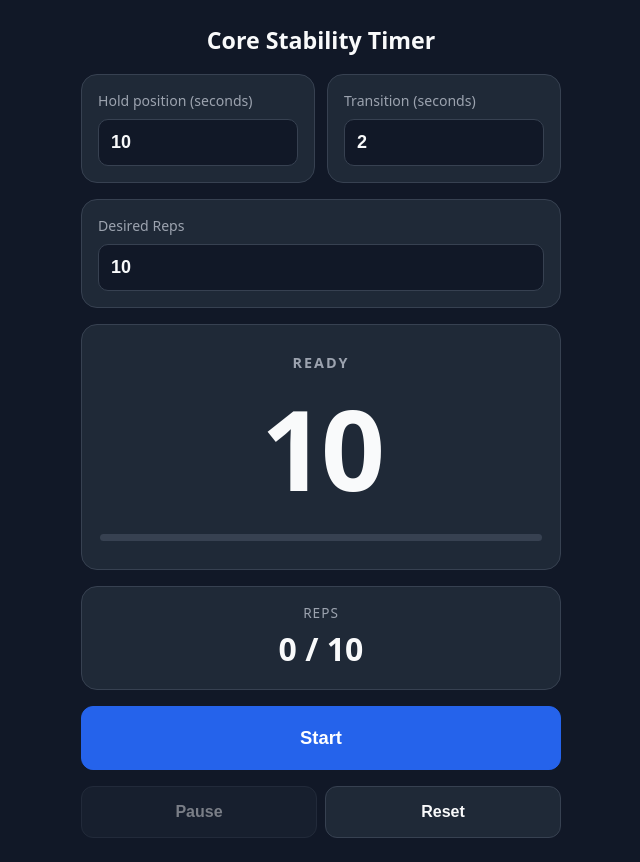
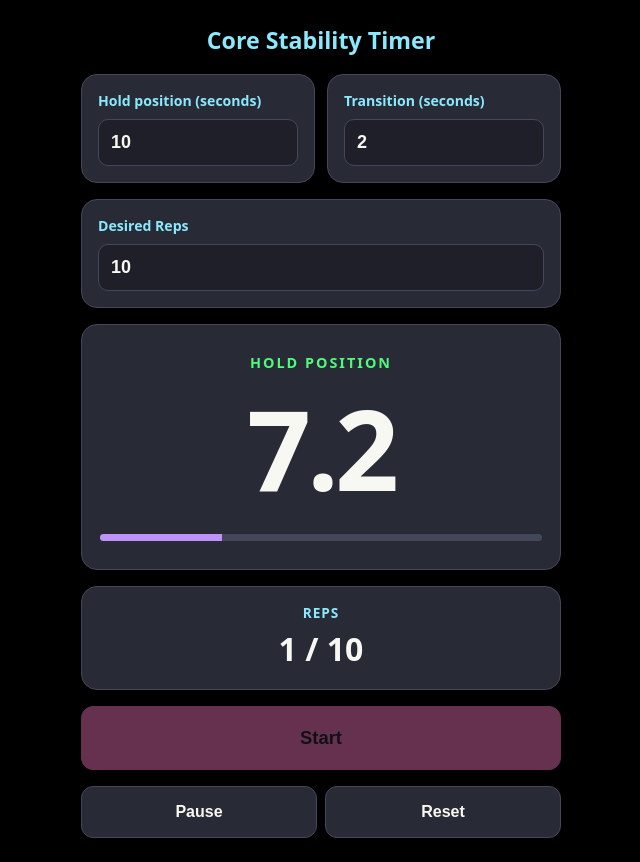
Before and after one commit to tarsyy/tarsyy.github.io, a plain HTML site: page index.html in a window 1280 px wide. Both pictures are taken after a click on the button "Start". Shown: the whole page, without its empty margins (319-959 px from the left). Drawn offline with Linux system fonts and the light colour scheme.

Commit message:
Revamp Core Stability Timer UI and functionality
Updated styling and functionality for the Core Stability Timer application, including new color scheme and improved button interactions.

```diff
--- a/index.html
+++ b/index.html
@@ -1,285 +1,202 @@
-
-
 <!DOCTYPE html>
-
 <html lang="en">
-
 <head>
-
 <meta charset="UTF-8">
-
 <meta name="viewport" content="width=device-width, initial-scale=1">
-
 <title>Core Stability Timer</title>
 
 <style>
-
 :root {
-
-  --bg: #111827;
-
-  --panel: #1f2937;
-
-  --text: #f9fafb;
-
-  --muted: #9ca3af;
-
-  --accent: #2563eb;
-
-  --border: #374151;
-
+  --bg: #000000;
+  --panel: #282a36;
+  --input-bg: #1e1f29;
+  --text: #f8f8f2;
+  --muted: #6272a4;
+  --accent: #bd93f9;
+  --pink: #ff79c6;
+  --cyan: #8be9fd;
+  --green: #50fa7b;
+  --orange: #ffb86c;
+  --border: #44475a;
 }
 
 * { box-sizing: border-box; }
 
 body {
-
   margin: 0;
-
   min-height: 100vh;
-
   padding: 24px 16px;
-
   display: grid;
-
   place-items: center;
-
   background: var(--bg);
-
   color: var(--text);
-
   font: 16px/1.45 system-ui, sans-serif;
-
 }
 
 main {
-
   width: min(100%, 480px);
-
   display: flex;
-
   flex-direction: column;
-
   gap: 16px;
-
 }
 
 h1 {
-
   font-size: 1.45rem;
-
   text-align: center;
-
   margin: 0;
-
+  color: var(--cyan);
 }
 
 .panel {
-
   background: var(--panel);
-
   border: 1px solid var(--border);
-
   border-radius: 16px;
-
   padding: 16px;
-
 }
 
 .settings {
-
   display: grid;
-
   grid-template-columns: 1fr 1fr;
-
   gap: 12px;
-
 }
 
 label {
-
   display: block;
-
-  color: var(--muted);
-
+  color: var(--cyan);
   font-size: .88rem;
-
+  font-weight: 600;
   margin-bottom: 8px;
-
 }
 
 input[type=number] {
+  width: 100%;
+  padding: 12px;
+  border: 1px solid var(--border);
+  border-radius: 10px;
+  background: var(--input-bg);
+  color: var(--text);
+  font-size: 18px;
+  font-weight: 650;
+}
 
-  width: 100%;
-
-  padding: 12px;
-
-  border: 1px solid var(--border);
-
-  border-radius: 10px;
-
-  background: var(--bg);
-
-  color: var(--text);
-
-  font-size: 18px;
-
-  font-weight: 650;
-
+input[type=number]:focus {
+  outline: none;
+  border-color: var(--accent);
 }
 
 .display {
-
   text-align: center;
-
   padding: 28px 18px;
-
 }
 
 #phase {
+  font-size: .9rem;
+  letter-spacing: 2px;
+  font-weight: 750;
+  color: var(--muted);
+}
 
-  font-size: .9rem;
+#phase.hold {
+  color: var(--green);
+}
 
-  letter-spacing: 2px;
+#phase.rest {
+  color: var(--orange);
+}
 
-  font-weight: 750;
-
-  color: var(--muted);
-
+#phase.complete {
+  color: var(--pink);
 }
 
 #timer {
-
   font-size: clamp(76px, 19vw, 112px);
-
   line-height: 1.1;
-
   letter-spacing: -4px;
-
   font-weight: 750;
-
   font-variant-numeric: tabular-nums;
-
   margin: 12px 0;
-
+  color: var(--text);
 }
 
 .track {
-
   height: 7px;
-
   background: var(--border);
-
   border-radius: 20px;
-
   overflow: hidden;
-
   margin-top: 24px;
-
 }
 
 #progress {
-
   height: 100%;
-
   width: 0%;
-
   background: var(--accent);
-
   transition: width .1s linear;
-
 }
 
 .rep-panel {
-
   text-align: center;
-
 }
 
 .rep-label {
-
-  color: var(--muted);
-
+  color: var(--cyan);
   font-size: .85rem;
-
+  font-weight: 600;
   letter-spacing: 1px;
-
   text-transform: uppercase;
-
 }
 
 #rep-count {
-
   font-size: 32px;
-
   font-weight: 750;
-
   font-variant-numeric: tabular-nums;
-
   margin-top: 4px;
-
+  color: var(--text);
 }
 
 .controls {
-
   display: grid;
-
   grid-template-columns: 1fr 1fr;
-
   gap: 8px;
-
 }
 
 button {
+  border: 1px solid var(--border);
+  border-radius: 12px;
+  padding: 16px 10px;
+  font-size: 1rem;
+  font-weight: 700;
+  cursor: pointer;
+  background: var(--panel);
+  color: var(--text);
+  transition: background .15s ease, border-color .15s ease;
+}
 
-  border: 1px solid var(--border);
-
-  border-radius: 12px;
-
-  padding: 16px 10px;
-
-  font-size: 1rem;
-
-  font-weight: 700;
-
-  cursor: pointer;
-
-  background: var(--panel);
-
-  color: var(--text);
-
+button:hover:not(:disabled) {
+  border-color: var(--accent);
 }
 
 button.primary {
+  background: var(--pink);
+  border-color: var(--pink);
+  color: #282a36;
+}
 
-  background: var(--accent);
-
-  border-color: var(--accent);
-
-  color: white;
-
+button.primary:hover:not(:disabled) {
+  background: var(--pink);
+  border-color: var(--pink);
 }
 
 #start {
-
   width: 100%;
-
   padding: 20px;
-
   font-size: 1.15rem;
-
 }
 
 button:disabled {
-
-  opacity: .45;
-
+  opacity: .4;
   cursor: not-allowed;
-
 }
-
 </style>
-
 </head>
 
 <body>
@@ -291,71 +208,41 @@ button:disabled {
   <section class="settings">
 
     <div class="panel">
-
       <label for="hold">Hold position (seconds)</label>
-
       <input
-
         id="hold"
-
         type="number"
-
         min="0.5"
-
         max="600"
-
         step="0.5"
-
         value="10"
-
       >
-
     </div>
 
     <div class="panel">
-
       <label for="rest">Transition (seconds)</label>
-
       <input
-
         id="rest"
-
         type="number"
-
         min="0.5"
-
         max="120"
-
         step="0.5"
-
         value="2"
-
       >
-
     </div>
 
   </section>
 
   <section class="panel">
-
     <label for="reps">Desired Reps</label>
-
     <input
-
       id="reps"
-
       type="number"
-
       min="1"
-
       max="999"
-
       step="1"
-
       value="10"
-
     >
-
   </section>
 
   <section class="panel display">
@@ -365,9 +252,7 @@ button:disabled {
     <div id="timer">10</div>
 
     <div class="track">
-
       <div id="progress"></div>
-
     </div>
 
   </section>
@@ -381,23 +266,17 @@ button:disabled {
   </section>
 
   <button id="start" class="primary">
-
     Start
-
   </button>
 
   <section class="controls">
 
     <button id="pause" disabled>
-
       Pause
-
     </button>
 
     <button id="reset">
-
       Reset
-
     </button>
 
   </section>
@@ -411,151 +290,117 @@ button:disabled {
   const $ = id => document.getElementById(id);
 
   let phase = 'hold';
-
   let remaining = 10;
-
   let duration = 10;
 
   let running = false;
-
   let paused = false;
-
   let completed = false;
 
   let currentRep = 0;
-
   let interval = null;
-
   let endAt = 0;
 
+
   // Read settings
-
   function settings() {
 
     return {
-
       hold: Math.max(
-
         0.5,
-
         Math.min(600, Number($('hold').value) || 10)
-
       ),
 
       rest: Math.max(
-
         0.5,
-
         Math.min(120, Number($('rest').value) || 2)
-
       ),
 
       reps: Math.max(
-
         1,
-
         Math.min(999, Math.floor(Number($('reps').value) || 10))
-
       )
-
     };
 
   }
 
+
   // Update display
-
   function render() {
 
     $('timer').textContent =
-
       remaining.toFixed(1).replace(/\.0$/, '');
 
-    $('phase').textContent =
+    const phaseEl = $('phase');
+    phaseEl.className = '';
 
-      completed
-
-        ? 'COMPLETE'
-
-        : phase === 'hold'
-
-          ? 'HOLD POSITION'
-
-          : phase === 'rest'
-
-            ? 'TRANSITION'
-
-            : 'READY';
+    if (completed) {
+      phaseEl.textContent = 'COMPLETE';
+      phaseEl.classList.add('complete');
+    } else if (!running && !paused && currentRep === 0) {
+      phaseEl.textContent = 'READY';
+    } else if (phase === 'hold') {
+      phaseEl.textContent = 'HOLD POSITION';
+      phaseEl.classList.add('hold');
+    } else {
+      phaseEl.textContent = 'TRANSITION';
+      phaseEl.classList.add('rest');
+    }
 
     $('rep-count').textContent =
-
       currentRep + ' / ' + settings().reps;
 
     $('progress').style.width =
-
       (100 * (1 - remaining / duration)) + '%';
 
     $('start').textContent =
-
       paused ? 'Resume' : 'Start';
 
     $('start').disabled = running || completed;
-
     $('pause').disabled = !running;
 
     $('hold').disabled = running || paused || completed;
-
     $('rest').disabled = running || paused || completed;
-
     $('reps').disabled = running || paused || completed;
 
   }
 
+
   // Switch phases
-
   function switchPhase() {
 
     if (phase === 'hold') {
 
+      if (currentRep >= settings().reps) {
+        finish();
+        return;
+      }
+
       phase = 'rest';
 
       duration = settings().rest;
-
       remaining = duration;
 
     } else {
 
-      // A rep is completed after the transition.
-
       currentRep++;
-
-      if (currentRep >= settings().reps) {
-
-        finish();
-
-        return;
-
-      }
 
       phase = 'hold';
 
       duration = settings().hold;
-
       remaining = duration;
 
     }
 
   }
 
+
   // Timer tick
-
   function tick() {
 
     remaining = Math.max(
-
       0,
-
       (endAt - performance.now()) / 1000
-
     );
 
     if (remaining <= 0) {
@@ -565,7 +410,6 @@ button:disabled {
       if (completed) return;
 
       endAt =
-
         performance.now() + duration * 1000;
 
     }
@@ -574,8 +418,8 @@ button:disabled {
 
   }
 
+
   // Finish session
-
   function finish() {
 
     clearInterval(interval);
@@ -583,9 +427,7 @@ button:disabled {
     interval = null;
 
     running = false;
-
     paused = false;
-
     completed = true;
 
     remaining = 0;
@@ -594,8 +436,8 @@ button:disabled {
 
   }
 
+
   // Start / resume
-
   function start() {
 
     if (running || completed) return;
@@ -605,7 +447,6 @@ button:disabled {
       phase = 'hold';
 
       duration = settings().hold;
-
       remaining = duration;
 
       currentRep = 1;
@@ -613,11 +454,9 @@ button:disabled {
     }
 
     paused = false;
-
     running = true;
 
     endAt =
-
       performance.now() + remaining * 1000;
 
     interval = setInterval(tick, 50);
@@ -626,14 +465,80 @@ button:disabled {
 
   }
 
+
   // Pause
-
   function pause() {
 
     if (!running) return;
 
     remaining = Math.max(
+      0,
+      (endAt - performance.now()) / 1000
+    );
 
-      0,
+    clearInterval(interval);
 
-      (endAt - performance.now()) / 100
+    interval = null;
+
+    running = false;
+    paused = true;
+
+    render();
+
+  }
+
+
+  // Reset
+  function reset() {
+
+    clearInterval(interval);
+
+    interval = null;
+
+    running = false;
+    paused = false;
+    completed = false;
+
+    phase = 'hold';
+
+    currentRep = 0;
+
+    duration = settings().hold;
+    remaining = duration;
+
+    render();
+
+  }
+
+
+  // Button events
+  $('start').addEventListener('click', start);
+
+  $('pause').addEventListener('click', pause);
+
+  $('reset').addEventListener('click', reset);
+
+
+  // Update settings when changed
+  ['hold', 'rest', 'reps'].forEach(id => {
+
+    $(id).addEventListener('input', () => {
+
+      if (!running && !paused) {
+        reset();
+      }
+
+    });
+
+  });
+
+
+  // Initial display
+  render();
+
+})();
+
+</script>
+
+</body>
+</html>
```
